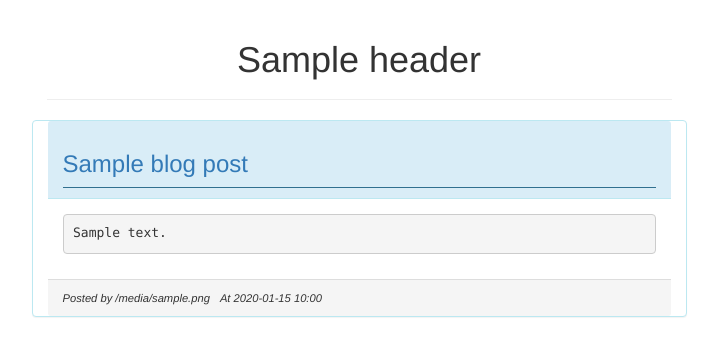
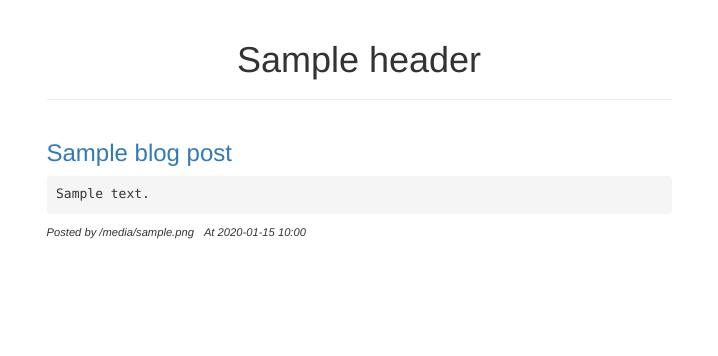
Before and after one commit to alklyn/multiuser_blog, a Python web app: template templates/blog.html in a window 1280 px wide. Shown: the top 356 px of the page, without its empty margins (281-999 px from the left). Run offline with Jinja, Linux system fonts and the light colour scheme; the template is opened without the code that fills it: most values are stand-ins (such as "Sample title", 1, 10 or a date in 2020); some libraries are stand-ins or nearby versions.

Commit message:
Update layout of blog page.

```diff
--- a/static/styles/blog.css
+++ b/static/styles/blog.css
@@ -1,9 +1,12 @@
 .post-subject {
-    border-bottom: solid 1px;
     display: flex;
 }
 
-.post-header + .post-header {
+.blog-post, pre {
+    background-color: ff0;
+}
+
+.blog-post + .blog-post {
     margin-top: 30px;
 }
 
@@ -11,16 +14,12 @@
     text-align: right;
 }
 
-.custom-container {
-    max-width: 600px;
-    margin: auto;
-}
-
 pre {
     white-space: pre-wrap;
     word-break: keep-all;
     max-width: 100%;
     overflow-x: hidden;
+    border: 0px;
 }
 
 .post-content {
--- a/templates/blog.html
+++ b/templates/blog.html
@@ -11,20 +11,18 @@
 
 
 {% block content %}
+    <div class="row">
         {% for blog_post in params["blog_posts"] %}
-        <div class="row">
-            <div class="col-md-6 col-md-offset-3 panel panel-info">
-                <div class="panel-heading">
-                    <div class="post-subject">
-                        <a href="{{ blog_post.key().id() }}">
-                            <h3>{{ blog_post.subject }}</h3>
-                        </a>
-                    </div>
+            <div class="col-md-6 col-md-offset-3 blog-post">
+                <div class="post-subject">
+                    <a href="{{ blog_post.key().id() }}">
+                        <h3>{{ blog_post.subject }}</h3>
+                    </a>
                 </div>
-                <div class="panel-body post-content">
+                <div class="post-content">
                     <pre>{{ blog_post.content }}</pre>
                 </div>
-                <div class="panel-footer footer">
+                <div class="footer">
                     <div class="posted-by">
                         Posted by {{ blog_post.get_poster() }}
                     </div>
@@ -44,20 +42,18 @@
                     {% endif %}
                 </div>
                 {% if params["invalid_edit"] %}
-                <div class="panel panel-danger error">
+                <div class="error">
                     You can only update or delete your own post.
                 </div>
                 {% endif %}
             </div>
-        </div>
         {% else %}
-        <div class="row">
             <div class="col-md-6 col-md-offset-3 panel panel-warning">
                 <div class="panel-body">
                     <div class="post-header">No posts found.</pre>
                 </div>
             </div>
-        </div>
         {% endfor %}
+    </div>
 
 {% endblock %}
```
